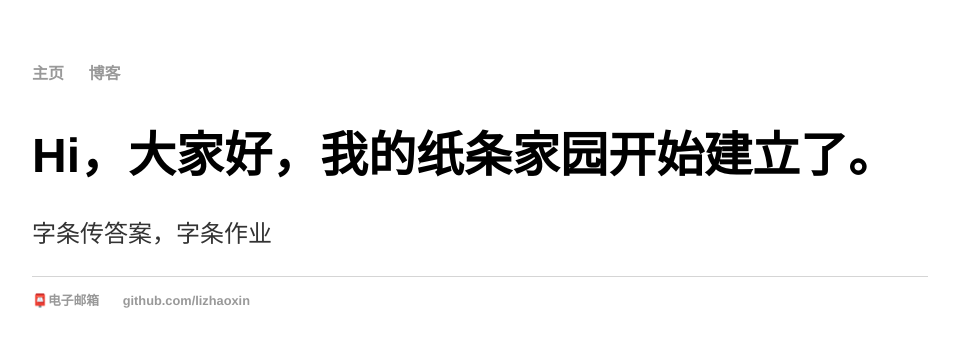
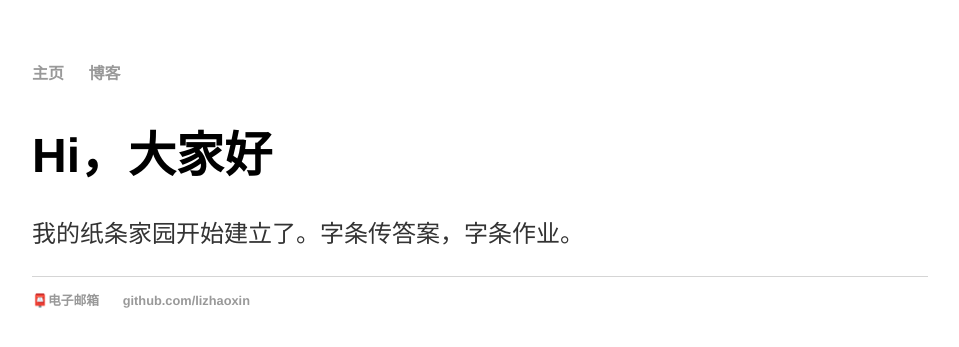
Before and after one commit to lizhaoxin/lizhaoxin.github.io, a Jekyll site: the page built from index.html, in a window 1280 px wide. Shown: the top 347 px of the page, without its empty margins (160-1119 px from the left). Built offline with Jekyll 4.4.1, drawn with Linux system fonts in a browser that asks for light colours.

Commit message:
Update index.html

```diff
--- a/index.html
+++ b/index.html
@@ -1,29 +1,9 @@
-<!DOCTYPE html>
-<html>
-	<head>
-		<title>书写的小纸条</title>
+---
+layout: default
+title: 书写的小纸条
+---
 
-		<!-- link to main stylesheet -->
-		<link rel="stylesheet" type="text/css" href="/css/main.css">
-	</head>
-	<body>
-		<nav>
-    		<ul>
-        		<li><a href="/">主页</a></li>
-        		<li><a href="/blog">博客</a></li>
-    		</ul>
-		</nav>
-		<div class="container">
-    		<div class="blurb">
-        		<h1>Hi，大家好，我的纸条家园开始建立了。</h1>
-				    <p>字条传答案，字条作业</p>
-    		</div><!-- /.blurb -->
-		</div><!-- /.container -->
-		<footer>
-    		<ul>
-        		<li><a href="mailto:lizhaoxin0405@gmail.com">📮电子邮箱</a></li>
-        		<li><a href="https://github.com/lizhaoxin">github.com/lizhaoxin</a></li>
-			</ul>
-		</footer>
-	</body>
-</html>
+<div class="blurb">
+	<h1>Hi，大家好</h1>
+	<p>我的纸条家园开始建立了。字条传答案，字条作业。</p>
+</div><!-- /.blurb -->
```
